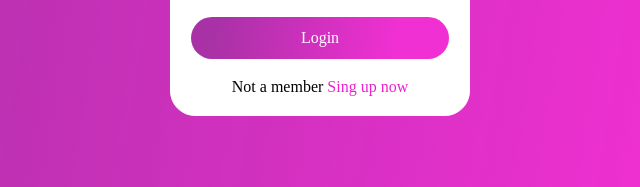
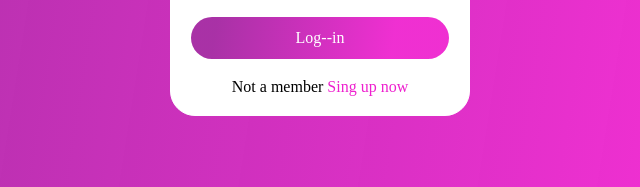
Before and after one commit to Varya-Cherniavskaya/form-practice, a plain HTML site: page index.html in a window 1280 px wide. Shown: the part 574-761 px from the top of the page, 320-960 px from the left. Drawn offline with Linux system fonts and the light colour scheme.

Commit message:
Update index.html

```diff
--- a/index.html
+++ b/index.html
@@ -16,7 +16,7 @@
             <input type="password" class="input" placeholder="Password">
         </div>
         <a href="#">Forget password?</a>
-        <button class="btn_center">Login</button>
+        <button class="btn_center">Log--in</button>
         <div class="foot">
             Not a member
             <a href="#">Sing up now</a>
```
